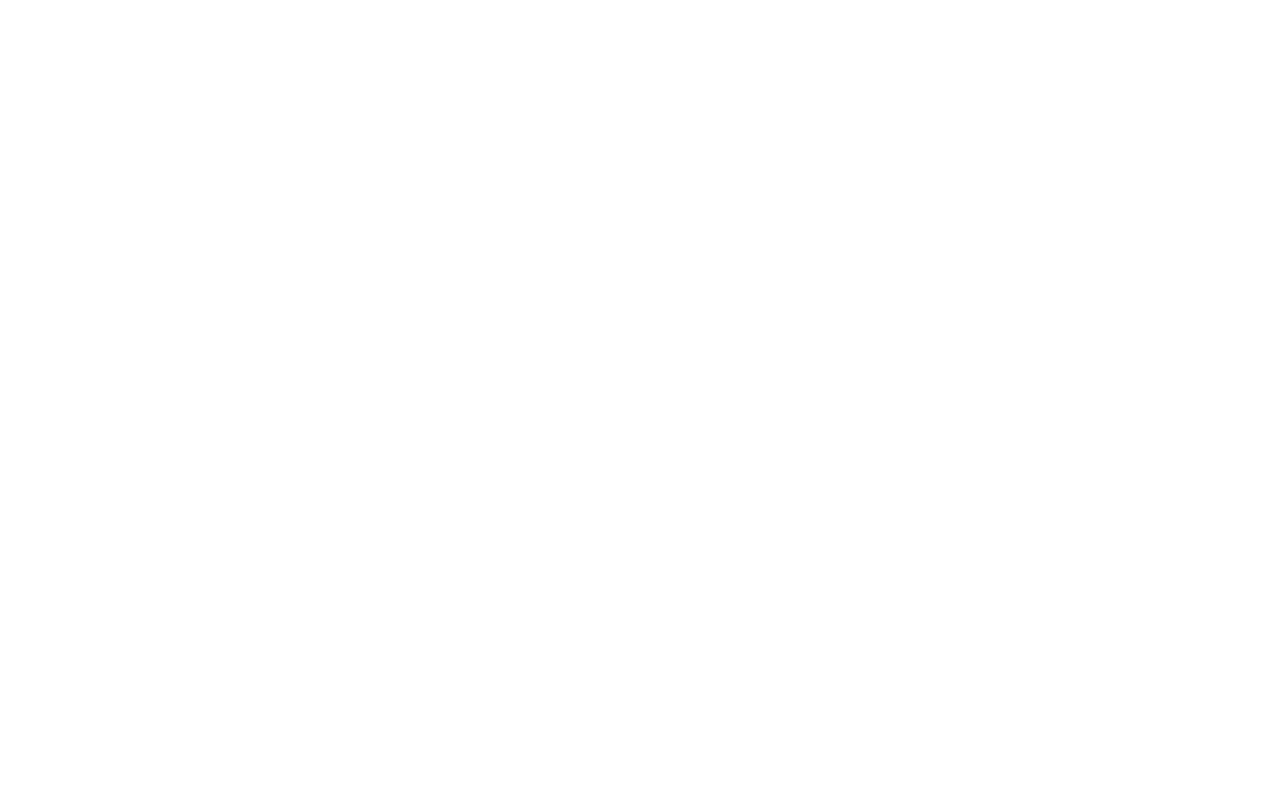
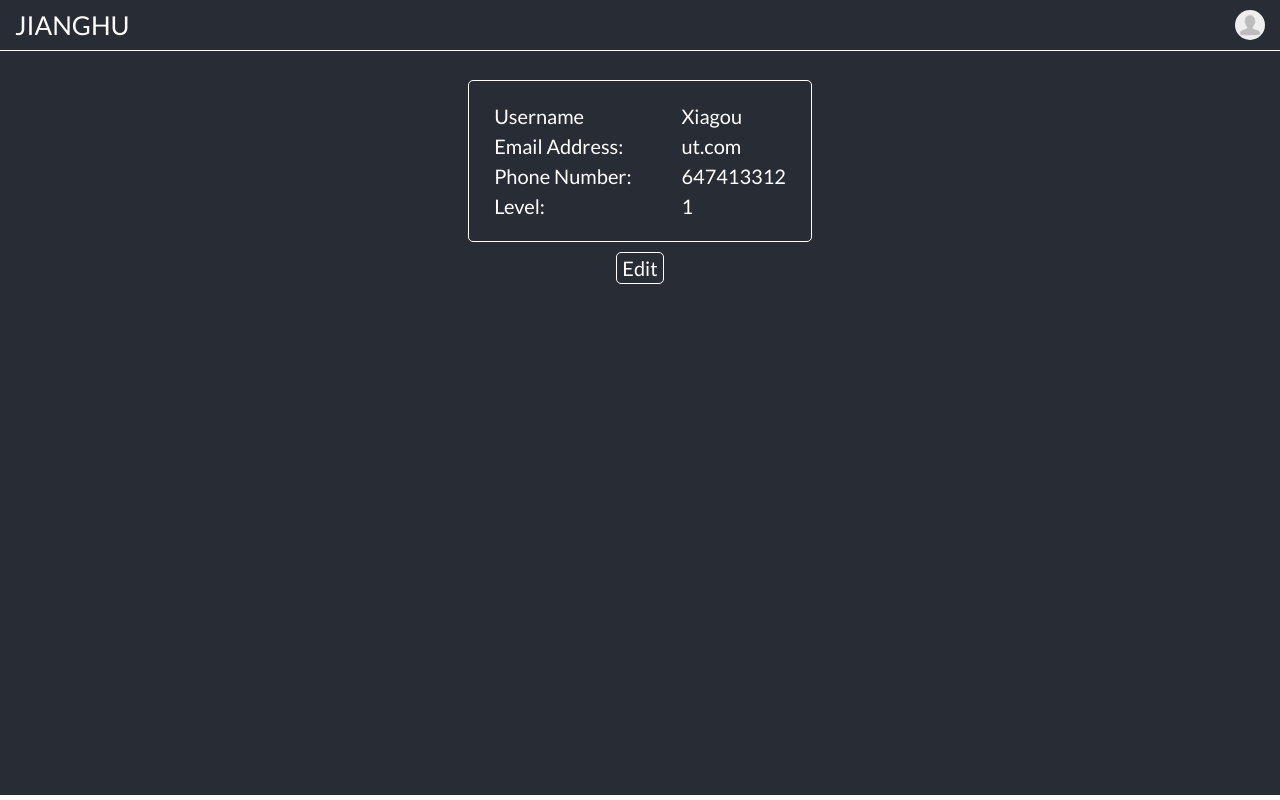
Before and after one commit to XGsombra/Jianghu, a React (Create React App) app in the folder jianghu/client/jianghu/: page /profile in a window 1280 px wide. Built offline with nearby package versions, Linux system fonts and the light colour scheme.

Commit message:
Added profile

```diff
--- a/jianghu/client/jianghu/src/components/header.jsx
+++ b/jianghu/client/jianghu/src/components/header.jsx
@@ -6,7 +6,7 @@
         return (
             <div id="header">
                 <div className="title-btn" onClick={(e) => window.location.href = "/home"}>JIANGHU</div>
-                <div className="profile-pic"></div>
+                <div className="profile-pic" onClick={(e) => window.location.href = "/profile"}></div>
             </div>
         );
     };
--- /dev/null
+++ b/jianghu/client/jianghu/src/components/profileBody.jsx
@@ -0,0 +1,29 @@
+import React from 'react';
+import '../styles/profile.css';
+import UserProfile from './userProfile';
+
+class ProfileBody extends React.Component {
+
+    constructor(props) {
+        super(props);
+        this.state = {
+        };
+        this.handleInputChange = this.handleInputChange.bind(this);
+    }
+
+    handleInputChange = function (e) {
+        this.setState({
+            [e.target.name]: e.target.value
+        });
+    };
+
+    render() {
+        return (
+            <div id="profile-body">
+                <UserProfile />
+            </div>
+        );
+    };
+}
+
+export default ProfileBody;
--- /dev/null
+++ b/jianghu/client/jianghu/src/components/userProfile.jsx
@@ -0,0 +1,80 @@
+import React from 'react';
+import '../styles/profile.css';
+
+class UserProfile extends React.Component {
+
+    constructor(props) {
+        super(props);
+        this.state = {
+            username: "Xiagou",
+            email: "ut.com",
+            phone: "647413312",
+            level: 1
+        };
+        this.handleInputChange = this.handleInputChange.bind(this);
+        this.handleEdit = this.handleEdit.bind(this);
+        this.handleSave = this.handleSave.bind(this);
+    }
+
+    handleEdit = function (e) {
+        document.getElementById("user-info-edit").style.display = "flex";
+        document.getElementById("user-info").style.display = "none";
+        document.getElementById("save-btn").style.display = "block";
+        document.getElementById("edit-btn").style.display = "none";
+    }
+
+    handleSave = function (e) {
+        // TODO: update frist
+        document.getElementById("user-info-edit").style.display = "none";
+        document.getElementById("user-info").style.display = "flex";
+        document.getElementById("save-btn").style.display = "none";
+        document.getElementById("edit-btn").style.display = "block";
+    }
+
+    handleInputChange = function (e) {
+        this.setState({
+            [e.target.name]: e.target.value
+        });
+    };
+
+    render() {
+        return (
+            <div id="user-profile">
+                <div id="user-info" className="user-table">
+                    <div className="labels">
+                        <label className="profile-field-title">Username</label>
+                        <label className="profile-field-title">Email Address: </label>
+                        <label className="profile-field-title">Phone Number:  </label>
+                        <label className="profile-field-title">Level:         </label>
+                    </div>
+                    <div id="contents">
+                        <div className="profile-field-content">{this.state.username}</div>
+                        <div className="profile-field-content">{this.state.email}</div>
+                        <div className="profile-field-content">{this.state.phone}</div>
+                        <div className="profile-field-content">{this.state.level}</div>
+                    </div>
+                </div>
+                <div id="user-info-edit" className="user-table">
+                    <div className="labels">
+                        <label className="profile-field-title">Username</label>
+                        <label className="profile-field-title">Email Address: </label>
+                        <label className="profile-field-title">Phone Number:  </label>
+                        <label className="profile-field-title">Level:         </label>
+                    </div>
+                    <div id="contents">
+                        <input className="profile-field-edit" value={this.state.username} />
+                        <input className="profile-field-edit" value={this.state.email} />
+                        <input className="profile-field-edit" value={this.state.phone} />
+                        <div className="profile-field-content">{this.state.level}</div>
+                    </div>
+                </div>
+                <div id="btns">
+                    <div className="profile-btn" id="edit-btn" onClick={this.handleEdit}>Edit</div>
+                    <div className="profile-btn" id="save-btn" onClick={this.handleSave}>Save</div>
+                </div>
+            </div >
+        );
+    };
+}
+
+export default UserProfile;
--- a/jianghu/client/jianghu/src/styles/header.css
+++ b/jianghu/client/jianghu/src/styles/header.css
@@ -6,7 +6,6 @@
     border-bottom-style: groove;
     color: white;
     font-size: calc(10px + 2vmin);
-    position:absolute;
     top: 0%;
     text-align: left;
     display: flex;
@@ -31,6 +30,10 @@
     background-repeat: no-repeat;
 }
 
+.profile-pic:hover{
+    cursor: pointer;
+}
+
 .title-btn:hover{
 	cursor: pointer;
 }
--- /dev/null
+++ b/jianghu/client/jianghu/src/styles/profile.css
@@ -0,0 +1,80 @@
+#profile {
+    display: flex;
+    flex-direction: column;
+}
+
+#profile-body{
+    background-color: #282c34;
+    min-height: 93vh;
+    display: flex;
+    flex-direction: column;
+    align-items: center;
+    justify-content: center;
+    font-size: calc(10px + 2vmin);
+    color: white;
+}
+
+#user-profile {
+    display: flex;
+    flex-direction: column;
+    align-items: center;
+    position: fixed;
+    top:10vh;
+}
+
+.user-table {
+    display: flex;
+    flex-direction: row;
+    font-size: 20px;
+    border: 1px groove white;
+    border-radius: 5px;
+}
+
+#user-profile .labels {
+    display: flex;
+    flex-direction: column;
+    margin:20px
+}
+
+#user-profile #contents {
+    display: flex;
+    flex-direction: column;
+    margin:20px;
+}
+
+#user-profile .profile-field-title {
+    margin:5px;
+}
+
+#user-profile .profile-field-content {
+    margin:5px;
+}
+
+#user-info-edit {
+    display: none;
+}
+
+#user-profile .profile-field-edit {
+    margin:5px;
+    height:20px;
+    width: 200px;
+    font-size: 15px;
+    border-radius: 3px;
+}
+
+.profile-btn{
+    font-size: 20px;
+    text-align: center;
+    border: 1px groove white;
+    border-radius: 5px;
+    padding: 5px;
+    margin: 10px;
+}
+
+.profile-btn:hover{
+    cursor: pointer;
+}
+
+#save-btn {
+    display: none;
+}
--- a/jianghu/client/jianghu/src/webpages/index.js
+++ b/jianghu/client/jianghu/src/webpages/index.js
@@ -7,6 +7,7 @@
 import Register from './register';
 import Home from './home';
 import Favorites from './favorites';
+import Profile from "./profile";
 
 const styleLink = document.createElement("link");
 styleLink.rel = "stylesheet";
@@ -20,6 +21,7 @@
             <Route exact path="/register" component={Register} />
             <Route path="/home" component={Home} />
             <Route path="/favorites" component={Favorites} />
+            <Route path="/profile" component={Profile} />
         </Router>
     );
 }; export default Webpages;
--- /dev/null
+++ b/jianghu/client/jianghu/src/webpages/profile.js
@@ -0,0 +1,13 @@
+import React from 'react';
+import Header from "../components/header"
+import ProfileBody from '../components/profileBody';
+
+const Profile = () => {
+    return (
+        <div id="profile">
+            <Header />
+            <ProfileBody />
+        </div>
+    );
+};
+export default Profile;
--- a/jianghu/client/jianghu/src/webpages/register.js
+++ b/jianghu/client/jianghu/src/webpages/register.js
@@ -8,8 +8,7 @@
         <div className="Register">
             <Header />
             <div className="Register-body">
-                <div id="register-title">Register Account
-                </div>
+                <div id="register-title">Register Account</div>
                 <RegisterForm />
             </div>
         </div >
```
Also changed, not shown: 1 other file (tests, documents, lock files or other folders).
